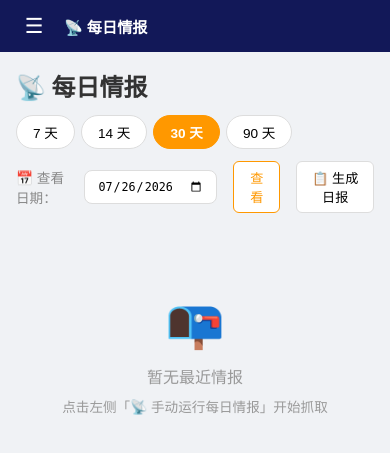
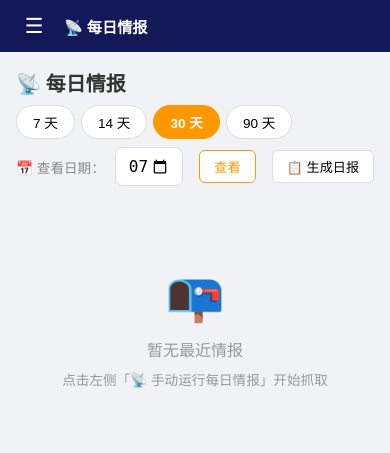
Before and after one commit to zhizhengqin/gs-tracker, a FastAPI app: page / in a window 390 px wide. Shown: the top 453 px of the page. Run offline with FastAPI, Linux system fonts and the light colour scheme; data comes from the database, SQL or seed files in the repository; data that the repository does not hold is empty.

Commit message:
feat(mobile): daily intel page responsive rules

```diff
--- a/templates/dashboard.html
+++ b/templates/dashboard.html
@@ -234,7 +234,15 @@
             .sidebar.open { transform: none; box-shadow: 4px 0 24px rgba(0,0,0,.35); }
             .main { margin-left: 0; padding: 68px 16px 16px; }
 
-            /* --- Daily intel (Task 2) --- */
+            /* --- Daily intel --- */
+            .daily-header { gap: 8px; }
+            .daily-header h2 { font-size: 1.25em; }
+            .daily-stats { grid-template-columns: repeat(2, 1fr); gap: 10px; }
+            .stat-card { padding: 14px; }
+            .date-picker-row { flex-wrap: wrap; width: 100%; }
+            .date-picker-row input[type=date] { flex: 1; min-width: 0; font-size: 16px; }
+            .signal-card { padding: 12px 14px; }
+            .signal-card h4, .signal-card .sig-summary, .signal-card .sig-meta { overflow-wrap: anywhere; }
             /* --- Settings (Task 3) --- */
             /* --- Quarter + tables (Task 4) --- */
             /* --- Touch targets (Task 4) --- */
```
